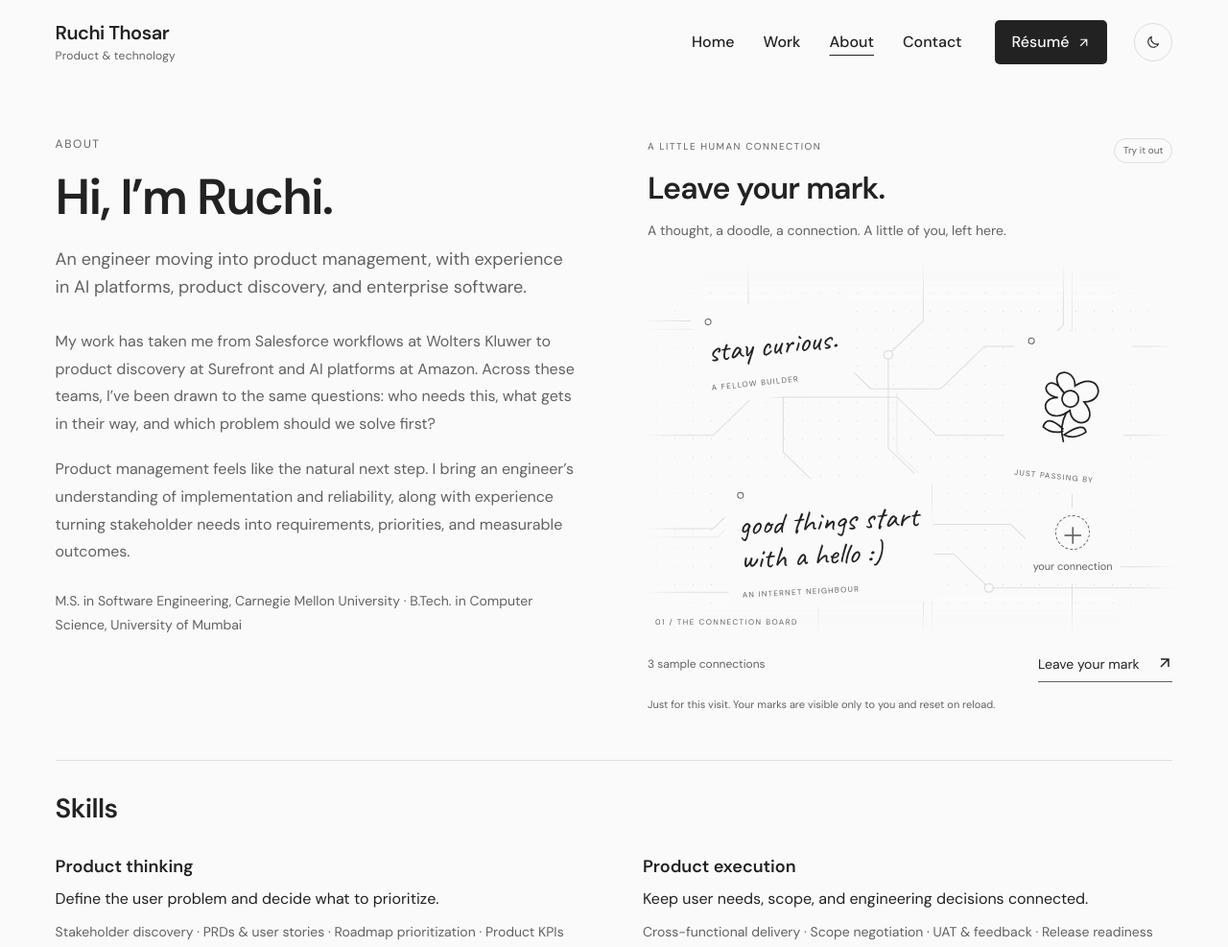
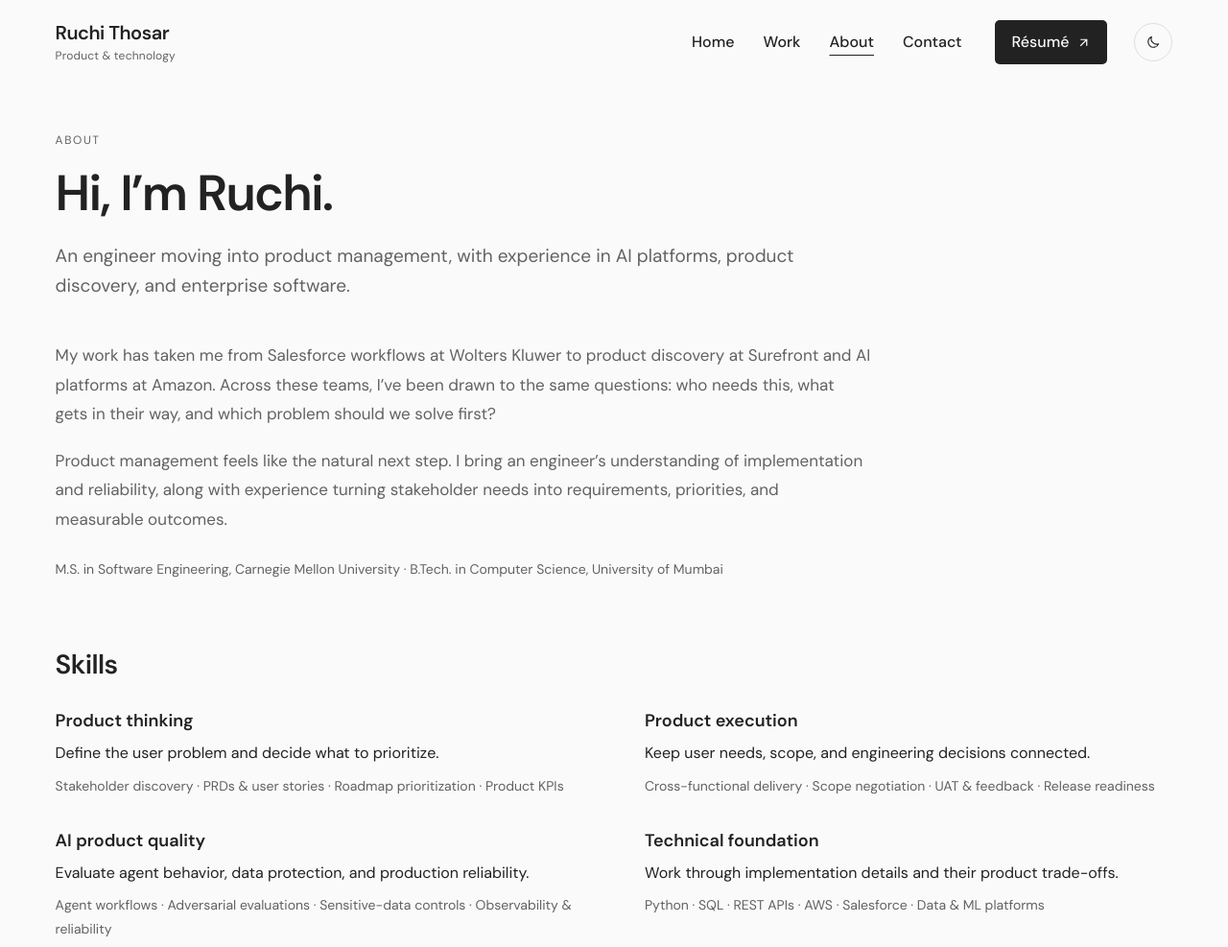
Before and after one commit to thosarruchi/thosarruchi.github.io, a plain HTML site: page about.html in a window 1280 px wide. Shown: the top 987 px of the page at 96% size. Drawn offline with Linux system fonts and the light colour scheme.

Commit message:
Restore main portfolio; keep circuit board on ChatGPT preview only

```diff
--- a/about.html
+++ b/about.html
@@ -2,29 +2,13 @@
 <html lang="en"><head><meta charset="utf-8"><meta name="viewport" content="width=device-width, initial-scale=1">
 <title>About | Ruchi Thosar</title><meta name="description" content="My background, skills, and experience in engineering and product.">
 <meta name="theme-color" content="#fafafa"><meta property="og:title" content="About | Ruchi Thosar"><meta property="og:description" content="My background, skills, and experience in engineering and product."><meta property="og:type" content="website">
-<link rel="icon" href="favicon.svg" type="image/svg+xml"><script src="theme.js?v=1395b858ff9c"></script><script src="navigation.js?v=f2a00993703c" defer></script><link rel="stylesheet" href="site.css?v=018fd486fe2b"><link rel="stylesheet" href="portfolio.css?v=e46411ef71a4"></head>
+<link rel="icon" href="favicon.svg" type="image/svg+xml"><script src="theme.js?v=1395b858ff9c"></script><script src="navigation.js?v=f2a00993703c" defer></script><link rel="stylesheet" href="site.css?v=018fd486fe2b"><link rel="stylesheet" href="portfolio.css?v=d4bd7ad31fdd"></head>
 <body class="portfolio-page about-view"><a class="skip" href="#main">Skip to content</a><div class="wrap">
 <header class="header site-header"><a class="brand" href="index.html" aria-label="Ruchi Thosar home">Ruchi Thosar<span class="brand-sub">Product &amp; technology</span></a>
 <nav class="nav" id="site-navigation" aria-label="Main navigation"><a href="index.html">Home</a><a href="work.html">Work</a><a href="about.html" aria-current="page">About</a><a href="contact.html">Contact</a><a class="resume-link" href="ruchi-thosar-pm-resume.pdf" target="_blank" rel="noopener noreferrer">Résumé <svg class="icon" viewBox="0 0 16 16" fill="none" aria-hidden="true"><path d="M4 12 12 4M4 4h8v8" stroke="currentColor" stroke-width="1.5"/></svg></a></nav><button class="theme-toggle" type="button" data-theme-toggle aria-label="Switch to dark theme" title="Switch to dark theme" hidden><svg class="theme-moon" viewBox="0 0 24 24" fill="none" aria-hidden="true"><path d="M20.5 14.5A8.5 8.5 0 0 1 9.5 3.5a8.5 8.5 0 1 0 11 11Z" stroke="currentColor" stroke-width="1.7" stroke-linejoin="round"/></svg><svg class="theme-sun" viewBox="0 0 24 24" fill="none" aria-hidden="true"><circle cx="12" cy="12" r="4" stroke="currentColor" stroke-width="1.7"/><path d="M12 2v2M12 20v2M2 12h2M20 12h2M5 5l1.5 1.5M17.5 17.5 19 19M5 19l1.5-1.5M17.5 6.5 19 5" stroke="currentColor" stroke-width="1.7" stroke-linecap="round"/></svg><span class="theme-label">Dark</span></button><button class="menu-toggle" type="button" data-menu-toggle aria-controls="site-navigation" aria-expanded="false" hidden><svg class="icon" viewBox="0 0 18 18" fill="none" aria-hidden="true"><path d="M2 5h14M2 9h14M2 13h14" stroke="currentColor" stroke-width="1.5"/></svg><span>Menu</span></button></header>
 <main id="main" class="profile-page">
-  <div class="profile-bio">
   <header class="page-intro"><p class="page-kicker">ABOUT</p><h1>Hi, I’m Ruchi.</h1><p class="page-lead">An engineer moving into product management, with experience in AI platforms, product discovery, and enterprise software.</p></header>
   <div class="profile-story"><p>My work has taken me from Salesforce workflows at Wolters Kluwer to product discovery at Surefront and AI platforms at Amazon. Across these teams, I’ve been drawn to the same questions: who needs this, what gets in their way, and which problem should we solve first?</p><p>Product management feels like the natural next step. I bring an engineer’s understanding of implementation and reliability, along with experience turning stakeholder needs into requirements, priorities, and measurable outcomes.</p><p class="profile-education">M.S. in Software Engineering, Carnegie Mellon University · B.Tech. in Computer Science, University of Mumbai</p></div>
-  </div>
-<aside class="guestbook" aria-labelledby="board-title">
-<div class="board-heading"><div><p class="page-kicker">A LITTLE HUMAN CONNECTION</p><h2 id="board-title">Leave your mark.</h2></div><span class="preview-pill">Try it out</span></div>
-<p class="board-intro">A thought, a doodle, a connection. A little of you, left here.</p>
-<div class="circuit-board" id="circuit-board">
-<svg class="circuit-traces" viewBox="0 0 600 430" preserveAspectRatio="none" aria-hidden="true"><g fill="none" stroke="currentColor" stroke-width="1.1"><path d="M0 65H55L95 105H215L255 145H335L385 95H600M0 310H75L125 260H225L270 305H415L465 355H600M115 0V45L155 85V220L195 260V430M475 0V70L435 110V205L485 255V430M0 200H75L120 155H285L330 200H600M315 0V65L275 105V215L315 255V430M0 385H180L225 340H350L390 380H600"/><path d="M0 75H50L90 115H210M485 0V75L445 115V200M0 320H80L130 270H220M325 430V260L285 220V150" opacity=".5"/></g><g fill="var(--bg)" stroke="currentColor" stroke-width="1.5"><circle cx="155" cy="85" r="5"/><circle cx="275" cy="105" r="5"/><circle cx="435" cy="205" r="5"/><circle cx="125" cy="260" r="5"/><circle cx="315" cy="305" r="5"/><circle cx="390" cy="380" r="5"/></g></svg>
-<button class="board-mark mark-one" data-note="Keep making things that make you curious." data-author="A fellow builder"><span class="mark-pin"></span><span class="handwritten">stay curious.</span><small>A FELLOW BUILDER</small></button>
-<button class="board-mark mark-two" data-note="A little flower for your corner of the internet." data-author="Someone passing by"><span class="mark-pin"></span><svg viewBox="0 0 110 100" aria-label="A hand-drawn flower"><g fill="none" stroke="currentColor" stroke-width="2" stroke-linecap="round"><path d="M55 61Q48 79 55 96M53 81Q32 65 29 81Q40 89 53 84M55 88Q78 69 81 82Q68 93 55 88"/><path d="M50 38C21 13 60 2 62 28C90 5 103 43 75 46C99 69 65 83 59 58C34 82 15 47 43 44C15 42 30 12 50 38Z"/><circle cx="58" cy="44" r="10"/></g></svg><small>JUST PASSING BY</small></button>
-<button class="board-mark mark-three" data-note="The best ideas start with a conversation. Glad I found your work!" data-author="An internet neighbour"><span class="mark-pin"></span><span class="handwritten">good things start<br>with a hello :)</span><small>AN INTERNET NEIGHBOUR</small></button>
-<button class="empty-node" id="open-composer" aria-label="Leave your mark"><span>＋</span><small>your connection</small></button>
-<span class="board-coordinate">01 / THE CONNECTION BOARD</span>
-</div>
-<div class="board-footer"><span id="board-count">3 sample connections</span><button class="board-cta" id="add-mark">Leave your mark <svg class="icon" viewBox="0 0 16 16" fill="none" aria-hidden="true"><path d="M4 12 12 4M4 4h8v8" stroke="currentColor" stroke-width="1.5"/></svg></button></div>
-<p class="preview-note" id="preview-status" role="status">Just for this visit. Your marks are visible only to you and reset on reload.</p>
-</aside>
 <section class="section skills" id="skills" aria-labelledby="skills-heading">
     <div class="section-title"><h2 id="skills-heading">Skills</h2></div>
     <dl class="skill-list">
@@ -35,9 +19,5 @@
     </dl>
     <p class="tools-note">Tools I work with: Jira, Confluence, Figma, CloudWatch, and Git.</p>
   </section></main>
-
-<dialog class="mark-dialog" id="mark-dialog" aria-labelledby="compose-title"><div class="dialog-top"><h2 id="compose-title">A little of you.</h2><button class="close-dialog" aria-label="Close">×</button></div><p>Leave a thought, draw something, or do both.</p><form id="mark-form"><label>Your thought<textarea id="mark-message" maxlength="160" placeholder="What brought you here?"></textarea></label><label>A doodle<canvas class="draw-area" id="drawing" width="760" height="300" aria-label="Draw your doodle with a pointer"></canvas></label><button type="button" class="draw-reset" id="clear-drawing">Clear drawing</button><label>Name, if you’d like<input id="mark-name" maxlength="32" placeholder="Anonymous"></label><div class="dialog-actions"><span class="preview-pill">Just for this visit</span><button class="publish-mark" type="submit">Add my mark</button></div><p class="modal-note" id="form-status" role="status">Only you can see your marks. They disappear when you reload.</p></form></dialog><dialog class="mark-dialog" id="read-dialog" aria-label="Read a mark"><div class="dialog-top"><span class="page-kicker">A CONNECTION</span><button class="close-dialog" aria-label="Close note">×</button></div><p class="read-note" id="read-message"></p><img id="read-drawing" alt="Visitor doodle" hidden><p id="read-author"></p></dialog>
-<link rel="stylesheet" href="board.css?v=1"><script src="board.js?v=1" defer></script>
-
 <footer class="site-footer" id="contact"><a class="footer-name" href="index.html">Ruchi Thosar</a><div class="footer-links"><a href="mailto:thosar.ruchi@gmail.com">Email</a><a href="https://www.linkedin.com/in/ruchi-thosar/" target="_blank" rel="noopener noreferrer">LinkedIn <svg class="icon" viewBox="0 0 16 16" fill="none" aria-hidden="true"><path d="M4 12 12 4M4 4h8v8" stroke="currentColor" stroke-width="1.5"/></svg></a><a href="ruchi-thosar-pm-resume.pdf" target="_blank" rel="noopener noreferrer">Résumé <svg class="icon" viewBox="0 0 16 16" fill="none" aria-hidden="true"><path d="M4 12 12 4M4 4h8v8" stroke="currentColor" stroke-width="1.5"/></svg></a></div><span class="copyright">© 2026</span></footer>
 </div></body></html>
--- a/portfolio.css
+++ b/portfolio.css
@@ -77,21 +77,3 @@
  .contact-page .page-intro{padding-top:48px}.contact-option{grid-template-columns:1fr 18px;gap:8px 14px;padding:23px 0}.contact-option>span{grid-column:1/-1;font-size:13px}.contact-option strong{font-size:22px;letter-spacing:-.6px}.contact-location{font-size:14px;line-height:1.7}
 }
 @media(prefers-reduced-motion:reduce){.project-art svg,.project-open{transition:none}}
-/* Keep the About story and skills in one balanced desktop composition. */
-.profile-page{display:grid;grid-template-columns:minmax(0,1.15fr) minmax(0,1fr);gap:clamp(48px,6vw,96px);align-items:start;padding-top:48px}
-.profile-bio{min-width:0}.profile-page .page-intro{padding:0 0 30px;max-width:none}
-.profile-page .page-lead{max-width:none}.profile-page .profile-story{max-width:none;margin-bottom:0}
-.portfolio-page .profile-page .skills{padding:0;min-width:0}
-.profile-page .skills .section-title{margin-bottom:26px}
-.portfolio-page .profile-page .skill-list{grid-template-columns:1fr;gap:22px}
-.profile-page .skill-list>div+div{border-top:1px solid var(--line);padding-top:22px}
-.profile-page .tools-note{line-height:1.7}
-@media(max-width:1000px){
- .profile-page{grid-template-columns:1fr;gap:40px;padding-top:34px}
- .portfolio-page .profile-page .skill-list{grid-template-columns:repeat(2,minmax(0,1fr));gap:28px 36px}
- .profile-page .skill-list>div+div{border-top:0;padding-top:0}
-}
-@media(max-width:560px){
- .profile-page{padding-top:28px;gap:34px}.profile-page .page-intro{padding-bottom:26px}
- .portfolio-page .profile-page .skill-list{grid-template-columns:1fr;gap:24px}
-}
```
Also changed, not shown: chatbot.html (+1 -1 lines), contact.html (+1 -1 lines), experimentation.html (+1 -1 lines), index.html (+1 -1 lines), marketo.html (+1 -1 lines), reliability.html (+1 -1 lines), surefront.html (+1 -1 lines), work.html (+1 -1 lines), youtube.html (+1 -1 lines).
